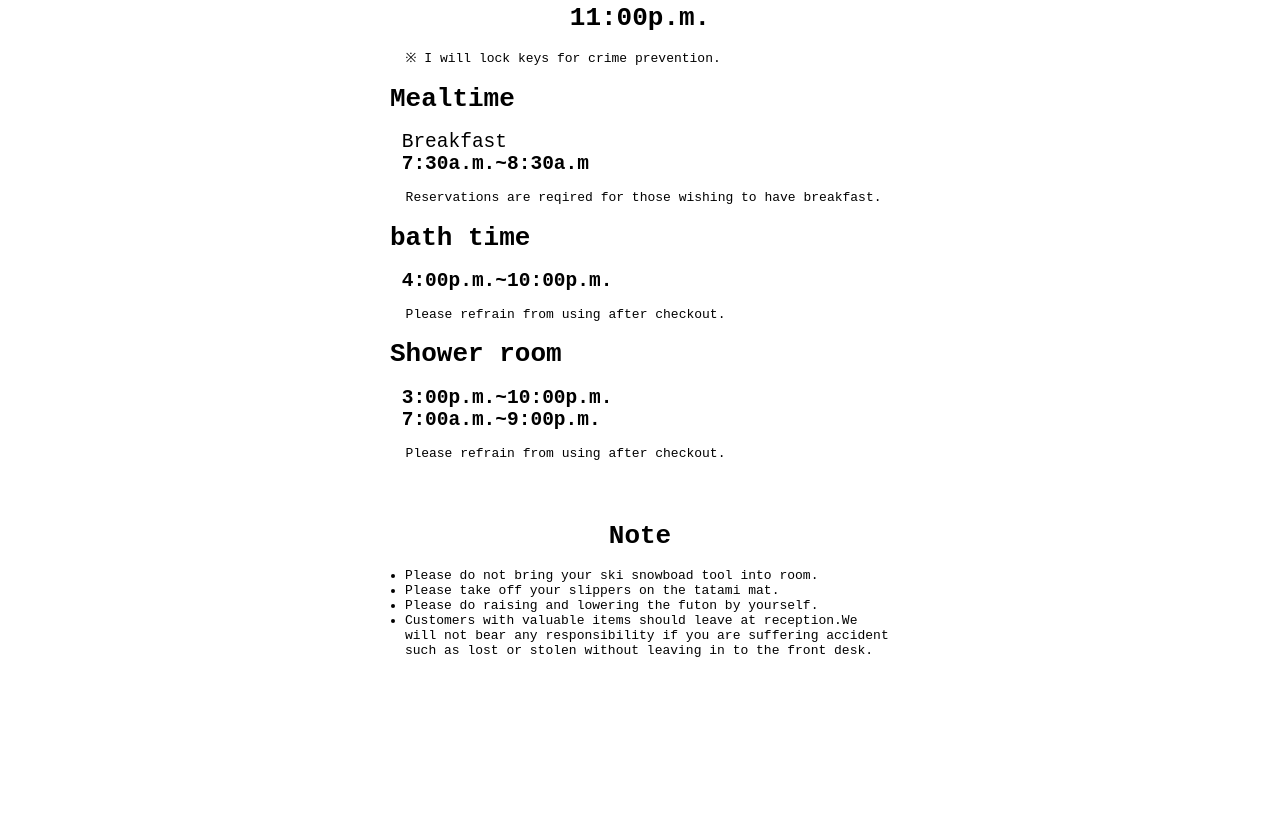
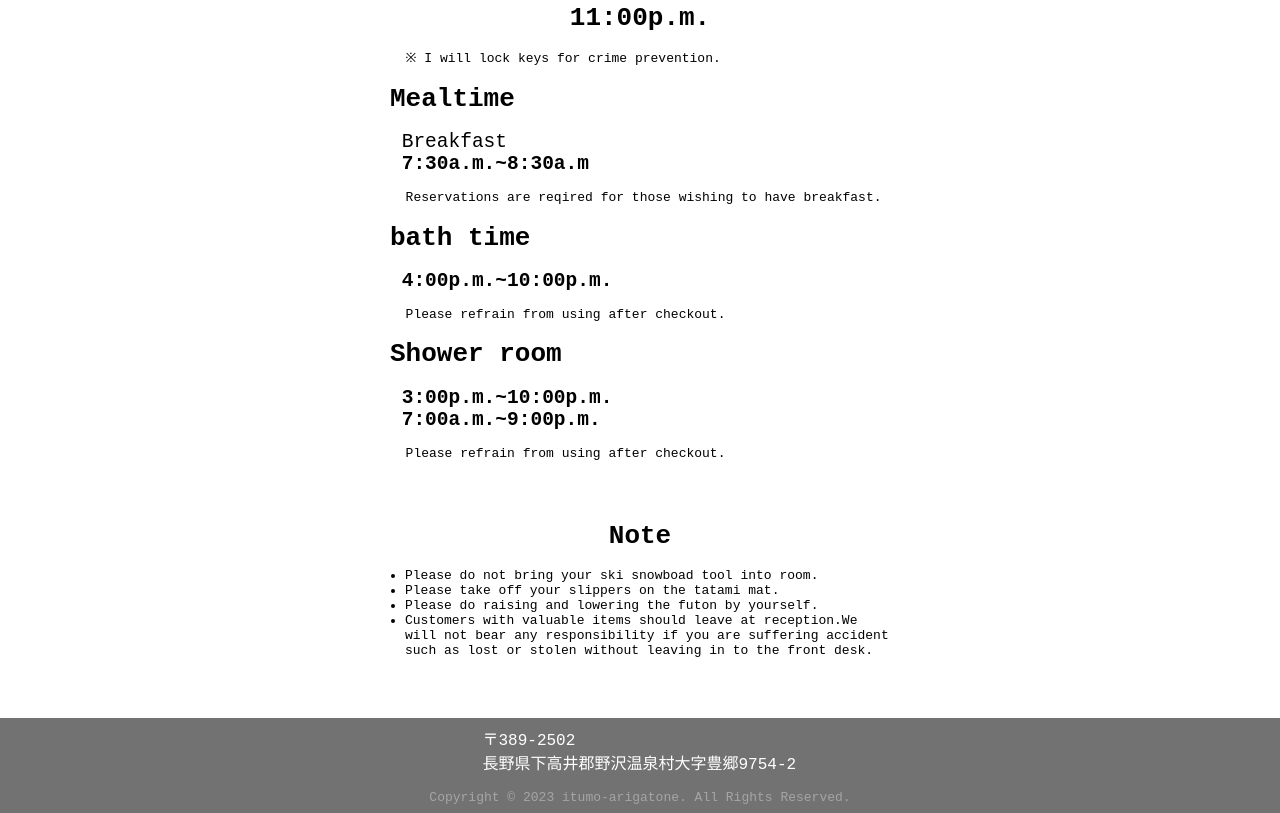
Before and after one commit to itumo-arigatone/tobeiInformation, a Gatsby site: page / in a window 1280 px wide. Shown: the part 335-1148 px from the top of the page. Before the commit the page ends 1006 px from the top, so only its background shows below. Built offline with nearby package versions, Linux system fonts and the light colour scheme; Gatsby itself is replaced by a stand-in of ours.

Commit message:
add footer

```diff
--- /dev/null
+++ b/src/components/footer.js
@@ -0,0 +1,20 @@
+import React from "react";
+import "../styles/footer.scss";
+
+const Footer = () => {
+    return (
+        <>
+            <div id="footer">
+                <div className="address">
+                    〒389-2502<br/>
+                    長野県下高井郡野沢温泉村大字豊郷9754-2
+                </div>
+                <div className="copyright">
+                    Copyright © 2023 itumo-arigatone. All Rights Reserved.
+                </div>
+            </div>
+        </>
+    )
+}
+
+export default Footer
--- a/src/pages/index.js
+++ b/src/pages/index.js
@@ -4,6 +4,7 @@ import { Headline, ImportantTime, Comment, OtherTime, Itemization, LangageButton
 import { Link } from "gatsby";
 import Fade from "../components/fade";
 import Seo from "../components/seo"
+import Footer from "../components/footer";
 
 import '../components/i18n';
 
@@ -54,6 +55,7 @@ export default function Home() {
 
                 <Itemization message={JSON.stringify(messageArray)} head="Note"/>
             </div>
+            <Footer/>
         </>
     );
 }
--- /dev/null
+++ b/src/styles/footer.scss
@@ -0,0 +1,18 @@
+#footer {
+    margin-top: 60px;
+    padding: 8px 0;
+    background-color: #727272;
+
+    .address {
+        font-size: 16px;
+        color: #ffffff;
+        width: 315px;
+        margin: 0 auto;
+    }
+
+    .copyright {
+        margin-top: 16px;
+        color: #a5a5a5;
+        text-align: center;
+    }
+}
--- a/src/styles/global.scss
+++ b/src/styles/global.scss
@@ -1,5 +1,6 @@
 body {
     font-family: monospace;
+    margin: 0;
 }
 
 .outer {
```
